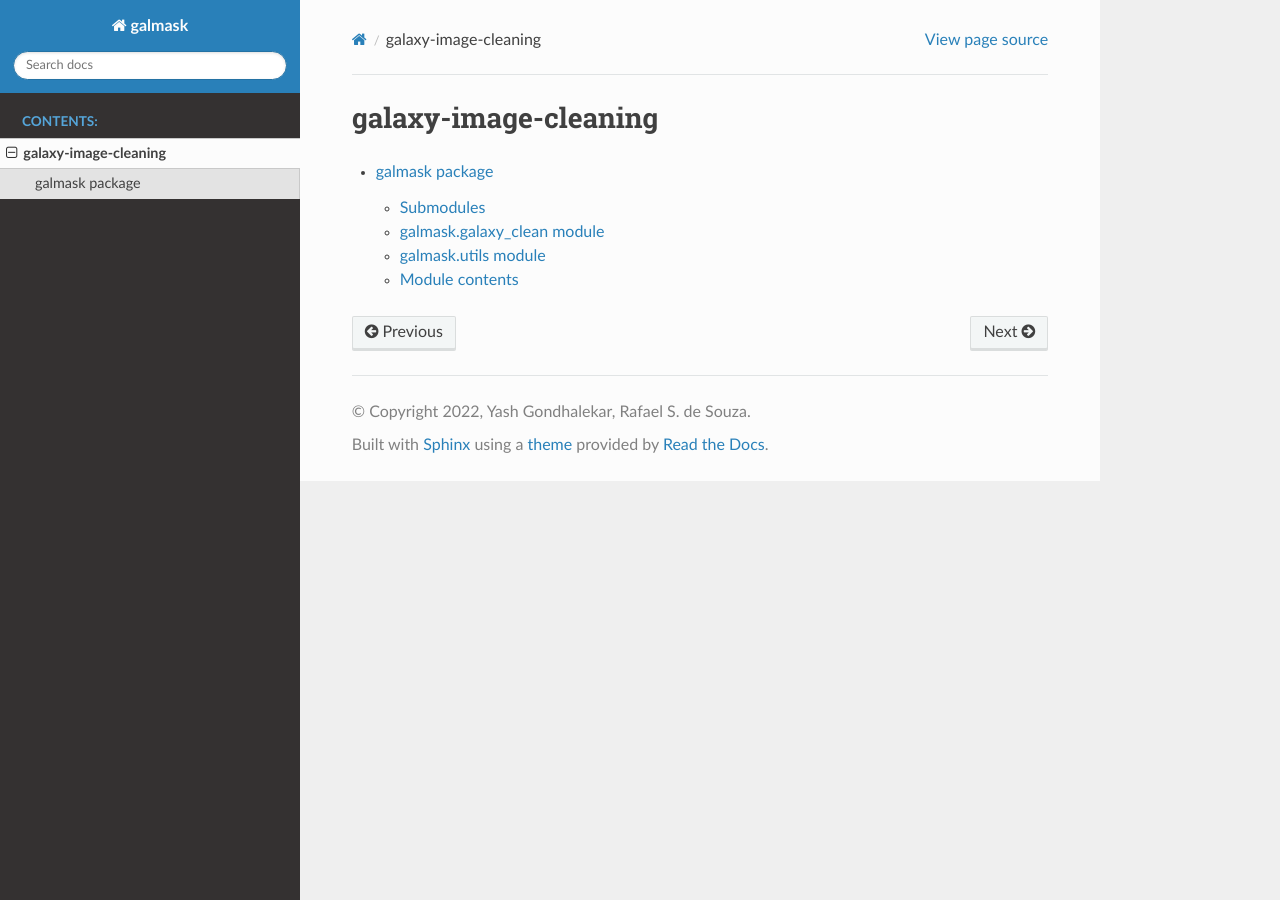
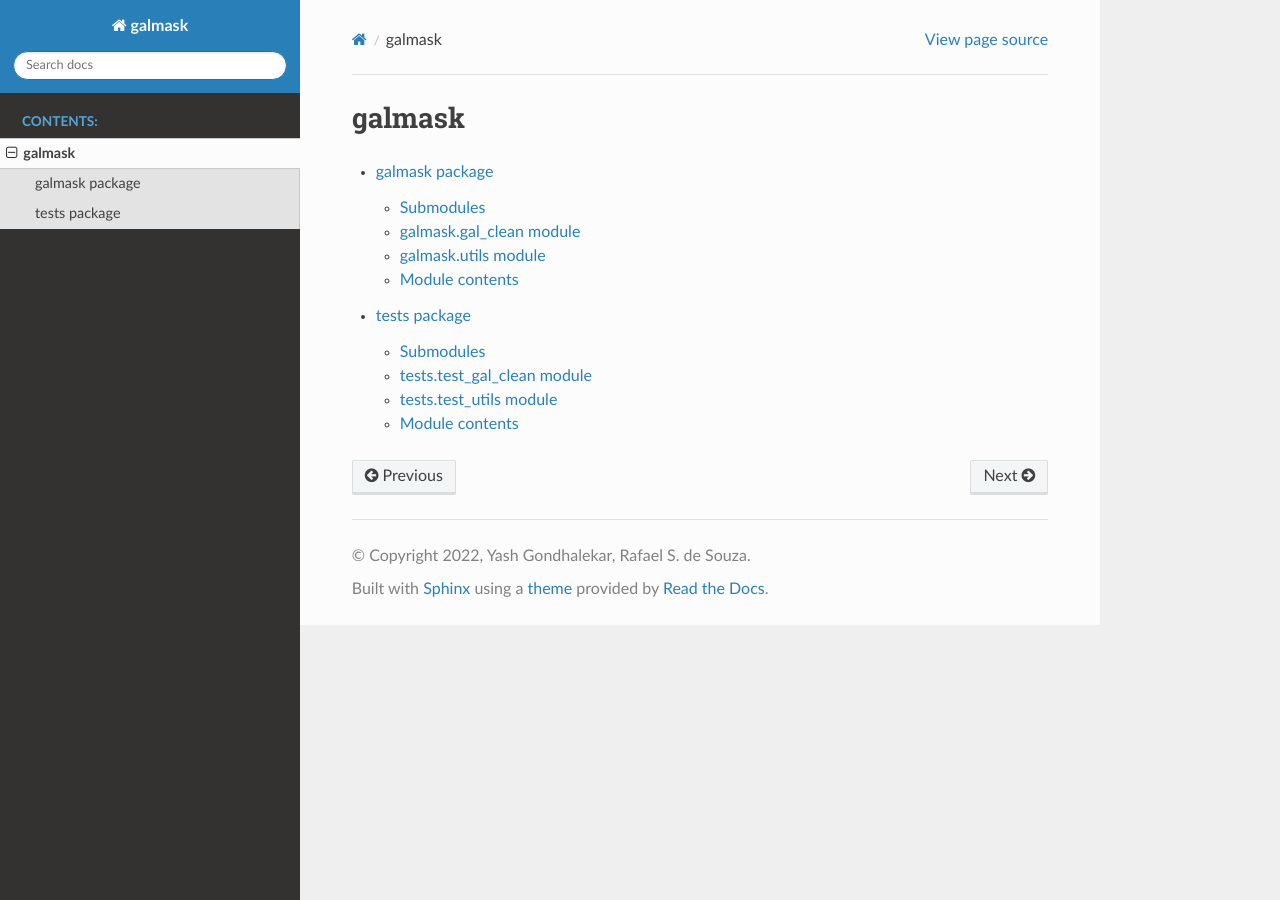
Before and after one commit to Yash-10/galmask, a Sphinx documentation site: the page built from docs/modules.rst, in a window 1280 px wide. Built offline with Sphinx 7.4.7 and the Read the Docs theme 2.0.0, drawn with Linux system fonts in a browser that asks for light colours.

```diff
--- a/docs/galmask.rst
+++ b/docs/galmask.rst
@@ -4,10 +4,10 @@ galmask package
 Submodules
 ----------
 
-galmask.galaxy\_clean module
-----------------------------
+galmask.gal\_clean module
+-------------------------
 
-.. automodule:: galmask.galaxy_clean
+.. automodule:: galmask.gal_clean
    :members:
    :undoc-members:
    :show-inheritance:
--- a/docs/modules.rst
+++ b/docs/modules.rst
@@ -1,7 +1,8 @@
-galaxy-image-cleaning
-=====================
+galmask
+=======
 
 .. toctree::
    :maxdepth: 4
 
    galmask
+   tests
--- /dev/null
+++ b/docs/tests.rst
@@ -0,0 +1,29 @@
+tests package
+=============
+
+Submodules
+----------
+
+tests.test\_gal\_clean module
+-----------------------------
+
+.. automodule:: tests.test_gal_clean
+   :members:
+   :undoc-members:
+   :show-inheritance:
+
+tests.test\_utils module
+------------------------
+
+.. automodule:: tests.test_utils
+   :members:
+   :undoc-members:
+   :show-inheritance:
+
+Module contents
+---------------
+
+.. automodule:: tests
+   :members:
+   :undoc-members:
+   :show-inheritance:
```
Also changed, not shown: docs/index.rst (+11 -3 lines), 1 other file.
